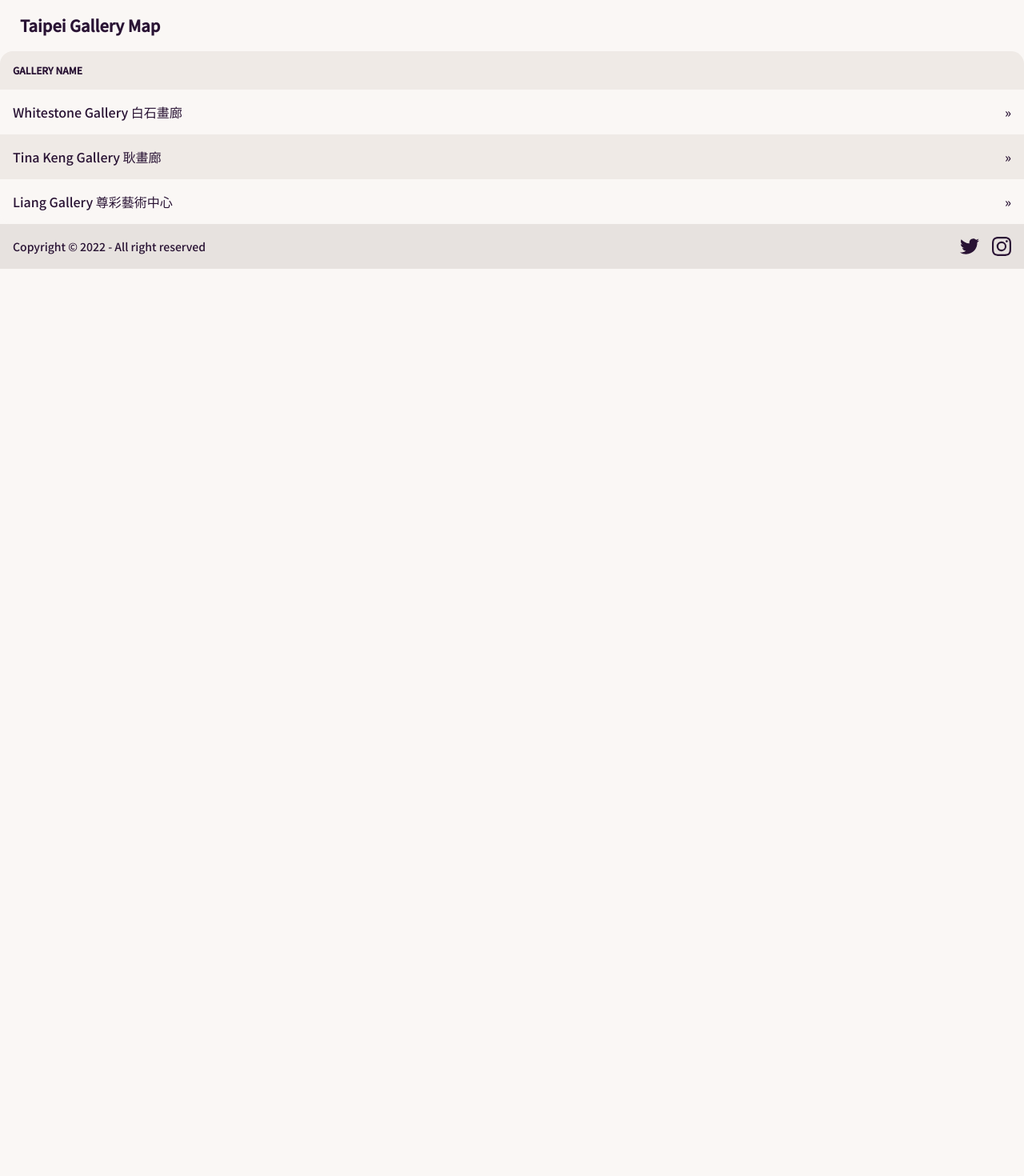
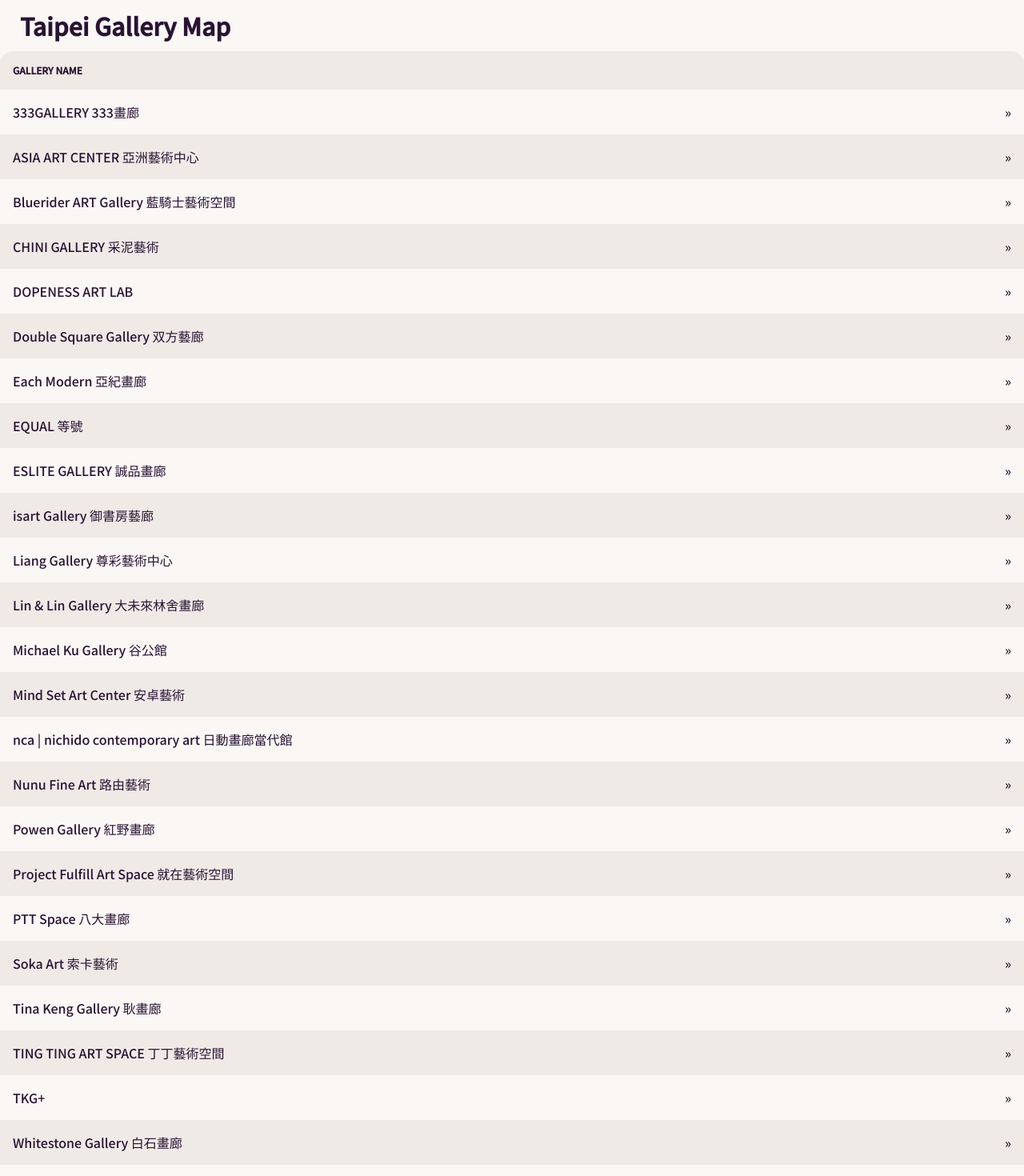
Before and after one commit to tjHsu/gallery-map, a Next.js app: page / in a window 1280 px wide. Shown: the top 1470 px of the page at 80% size. Before the commit the page ends 800 px from the top, so only its background shows below. Built offline with nearby package versions, Linux system fonts and the light colour scheme.

Commit message:
Update galleries constants

```diff
--- a/src/components/Header.tsx
+++ b/src/components/Header.tsx
@@ -3,7 +3,7 @@ import React from 'react'
 const Header: React.FC = () => {
   return (
     <div className="navbar bg-base-100">
-      <a className="btn btn-ghost normal-case text-xl">Taipei Gallery Map</a>
+      <a className="btn btn-ghost normal-case text-3xl">Taipei Gallery Map</a>
     </div>
   )
 }
--- a/src/constants/Constants.ts
+++ b/src/constants/Constants.ts
@@ -1,14 +1,102 @@
 export const GALLERIES = [
   {
-    name: "Whitestone Gallery 白石畫廊",
-    website: "https://www.whitestone-gallery.com/"
+    name: "333GALLERY 333畫廊",
+    website: "https://www.instagram.com/333gallery.tw/",
+  },
+  {
+    name: "ASIA ART CENTER 亞洲藝術中心",
+    website: "http://www.asiaartcenter.org/asia/?lang=en",
+  },
+  {
+    name: "Bluerider ART Gallery 藍騎士藝術空間",
+    website: "https://blueriderart.com/en/",
+  },
+  {
+    name: "CHINI GALLERY 采泥藝術",
+    website: "https://www.chinigallery.com/",
+  },
+  {
+    name: "DOPENESS ART LAB",
+    website: "https://www.instagram.com/dopenessartlab/"
+  },
+  {
+    name: "Double Square Gallery 双方藝廊",
+    website: "https://www.doublesquare.com.tw/en",
+  },
+  {
+    name: "Each Modern 亞紀畫廊",
+    website: "https://eachmodern.com/en/",
+  },
+  {
+    name: "EQUAL 等號",
+    website: "http://www.facebook.com/equalartlab",
+  },
+  {
+    name: "ESLITE GALLERY 誠品畫廊",
+    website: "https://www.eslitegallery.com/en/",
+  },
+  {
+    name: "isart Gallery 御書房藝廊",
+    website: "https://www.isart.tw/en",
+  },
+  {
+    name: "Liang Gallery 尊彩藝術中心",
+    website: "http://www.lianggallery.com/en/"
+  },
+  {
+    name: "Lin & Lin Gallery 大未來林舍畫廊",
+    website: "http://www.linlingallery.com/eng/",
+  },
+  {
+    name: "Michael Ku Gallery 谷公館",
+    website: "https://michaelkugallery.com/en/home/",
+  },
+  {
+    name: "Mind Set Art Center 安卓藝術",
+    website: "https://www.art-msac.com/en/",
+  },
+  {
+    name: "nca | nichido contemporary art 日動畫廊當代館",
+    website: "https://www.nca-g.com/en/"
+  },
+  {
+    name: "Nunu Fine Art 路由藝術",
+    website: "https://www.nunufineart.com/"
+  },
+  {
+    name: "Powen Gallery 紅野畫廊",
+    website: "https://powengallery.com/index.php/en/"
+  },
+  {
+    name: "Project Fulfill Art Space 就在藝術空間",
+    website: "https://www.projectfulfill.com/"
+  },
+  {
+    name: "PTT Space 八大畫廊",
+    website: "https://www.pttspace.com/?lang=en"
+  },
+  {
+    name: "Soka Art 索卡藝術",
+    website: "http://soka-art.com/en"
   },
   {
     name: "Tina Keng Gallery 耿畫廊",
     website: "https://www.tinakenggallery.com/en/"
   },
   {
-    name: "Liang Gallery 尊彩藝術中心",
-    website: "http://www.lianggallery.com/en/"
+    name: "TING TING ART SPACE 丁丁藝術空間",
+    website: "https://tingtingartspace.com/"
   },
+  {
+    name: "TKG+",
+    website: "https://www.tkgplus.com/en/"
+  },
+  {
+    name: "Whitestone Gallery 白石畫廊",
+    website: "https://www.whitestone-gallery.com/"
+  },
+  {
+    name: "YIR ARTS 伊日藝術計劃",
+    website: "https://yiriarts.com.tw/"
+  }
 ]
```
